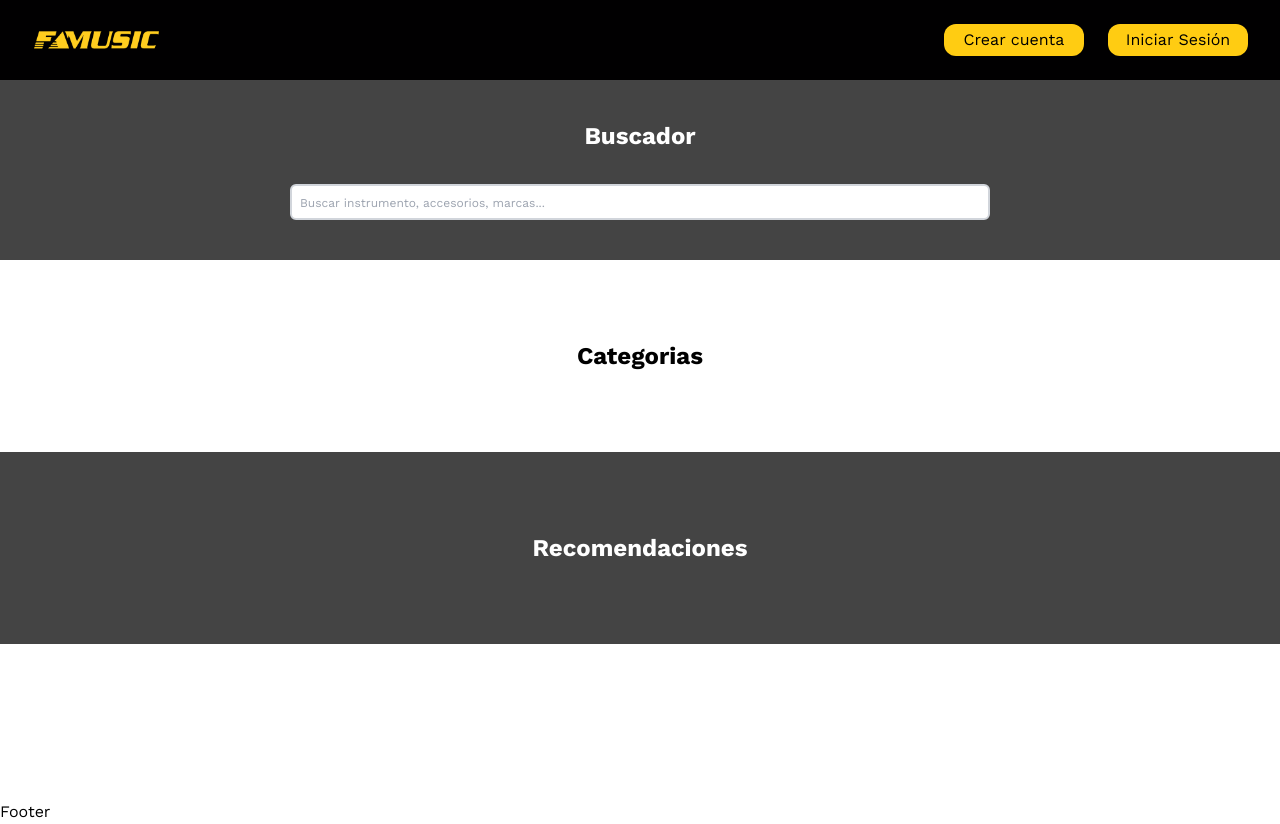
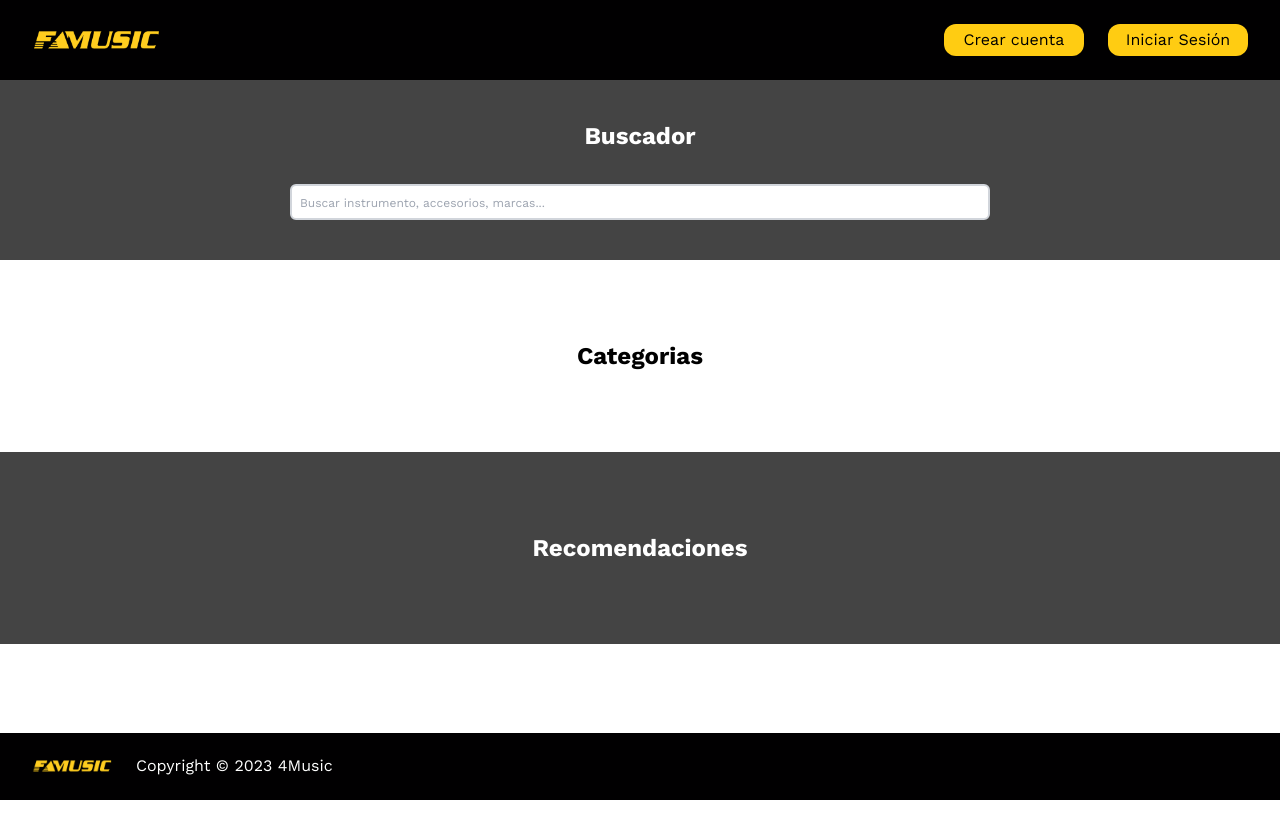
Before and after one commit to andrespbt/ProyectoIntegrador-E4, a React (Vite) app: page /home in a window 1280 px wide. After the commit the page ends 800 px from the top, so only its background shows below. Built offline with nearby package versions, Linux system fonts and the light colour scheme.

Commit message:
footer added

```diff
--- a/src/App.jsx
+++ b/src/App.jsx
@@ -5,7 +5,7 @@ export const App = () => {
   return (
     <>
       <Header />
-      <main className="min-h-[calc(100vh_-_4.2rem)] mt-[4.2rem] md:mt-[5rem] md:min-h-[calc(100vh_-_5rem)]">
+      <main className="min-h-[calc(100vh_-_8.2rem)] mt-[4.2rem] md:mt-[5rem] md:min-h-[calc(100vh_-_9.2rem)]">
         <Outlet />
       </main>
       <Footer />
--- a/src/components/Footer.jsx
+++ b/src/components/Footer.jsx
@@ -1,3 +1,12 @@
+import Logo from '../assets/logo.png';
+
 export const Footer = () => {
-  return <div>Footer</div>;
+  return (
+    <footer className="bg-mainBlack min-h-[4.2rem] flex px-8">
+      <div className='flex items-center gap-6'>
+        <img className='w-20 h-10' src={Logo} alt="4Music logo" />
+        <span className="text-white">Copyright © 2023 4Music</span>
+      </div>
+    </footer>
+  );
 };
--- a/src/pages/Home.jsx
+++ b/src/pages/Home.jsx
@@ -1,6 +1,7 @@
 export const Home = () => {
   return (
-    <div>
+    <div className="h-full flex flex-col">
+
       {/* Search section */}
 
       <section className="flex gap-8 flex-col items-center py-10 bg-darkGray">
```
